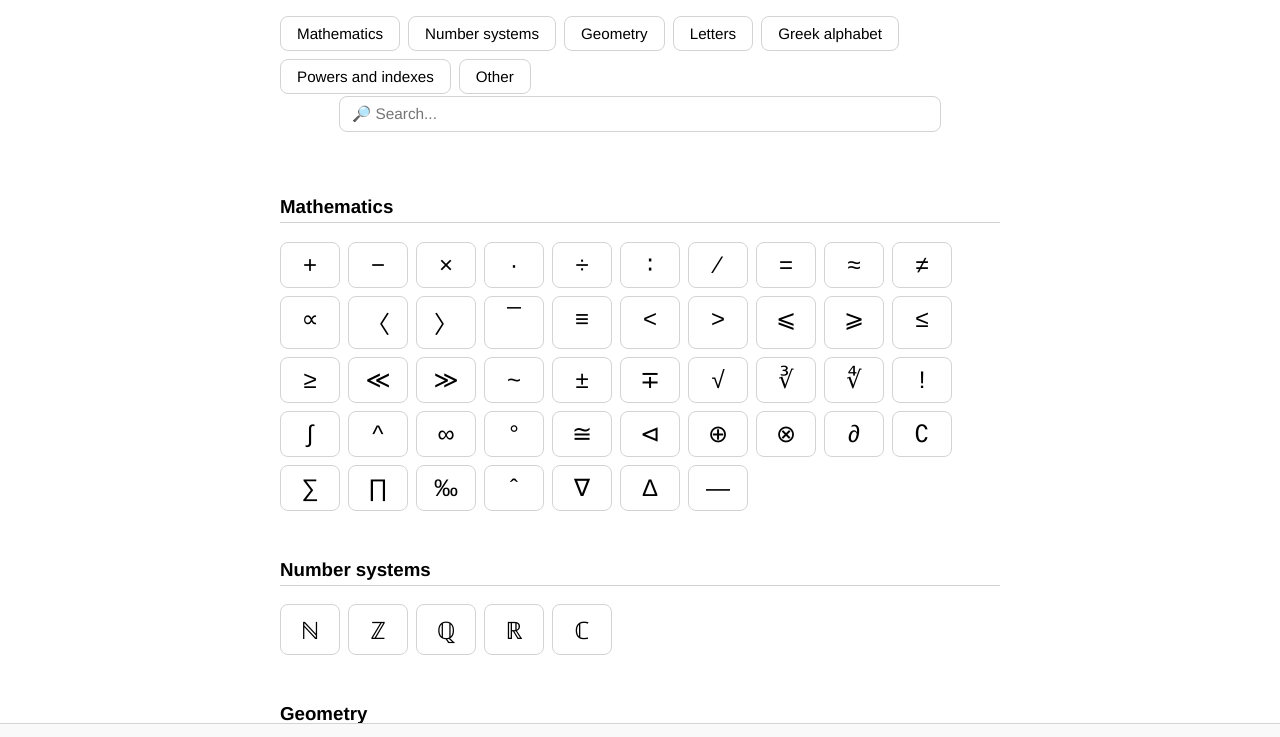
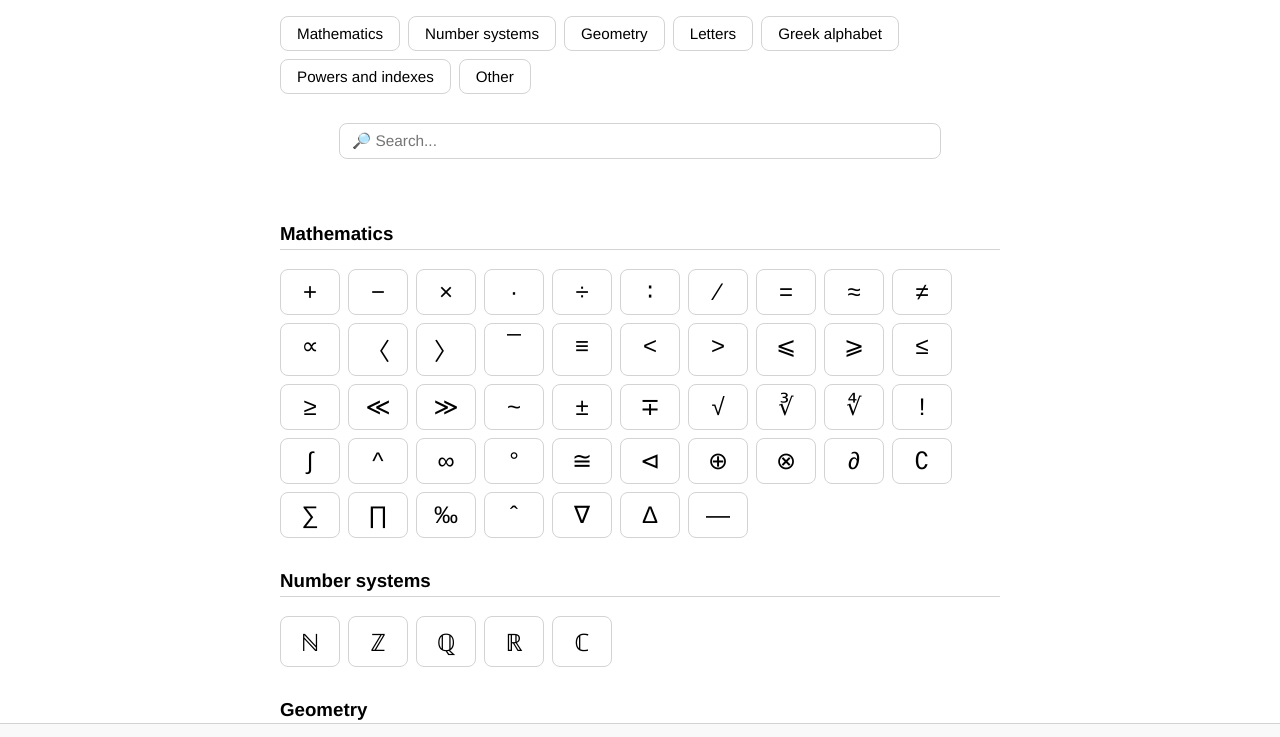
Before and after one commit to Thundiverter/smbls-old, a plain HTML site: page index.html in a window 1280 px wide. Shown: the top 737 px of the page. Drawn offline with Linux system fonts and the light colour scheme.

Commit message:
Search box

```diff
--- a/style.css
+++ b/style.css
@@ -59,7 +59,10 @@ header nav a:focus-visible  {
 h3 {
     padding-bottom: 4px;
     border-bottom: 1px solid lightgray;
-    margin-top: 48px;
+    margin-top: 2rem;
+}
+h4 {
+    margin-bottom: .8rem;
 }
 
 input {
@@ -136,3 +139,10 @@ header nav a {
         overflow: hidden;
     }
 }
+
+/* search */
+.search-box {
+    margin-top: 1.7rem;
+}
+
+/*{outline: 1px solid red;}*/
```
